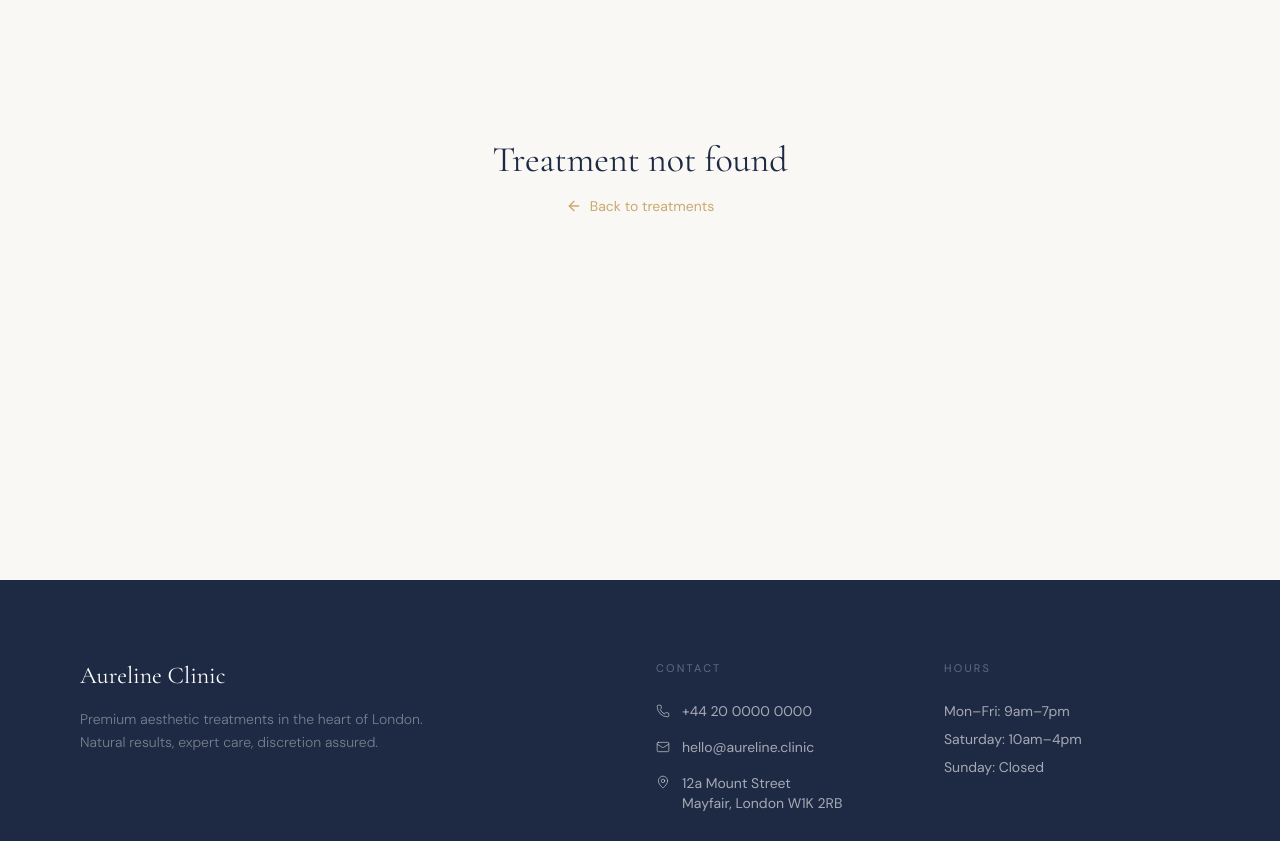
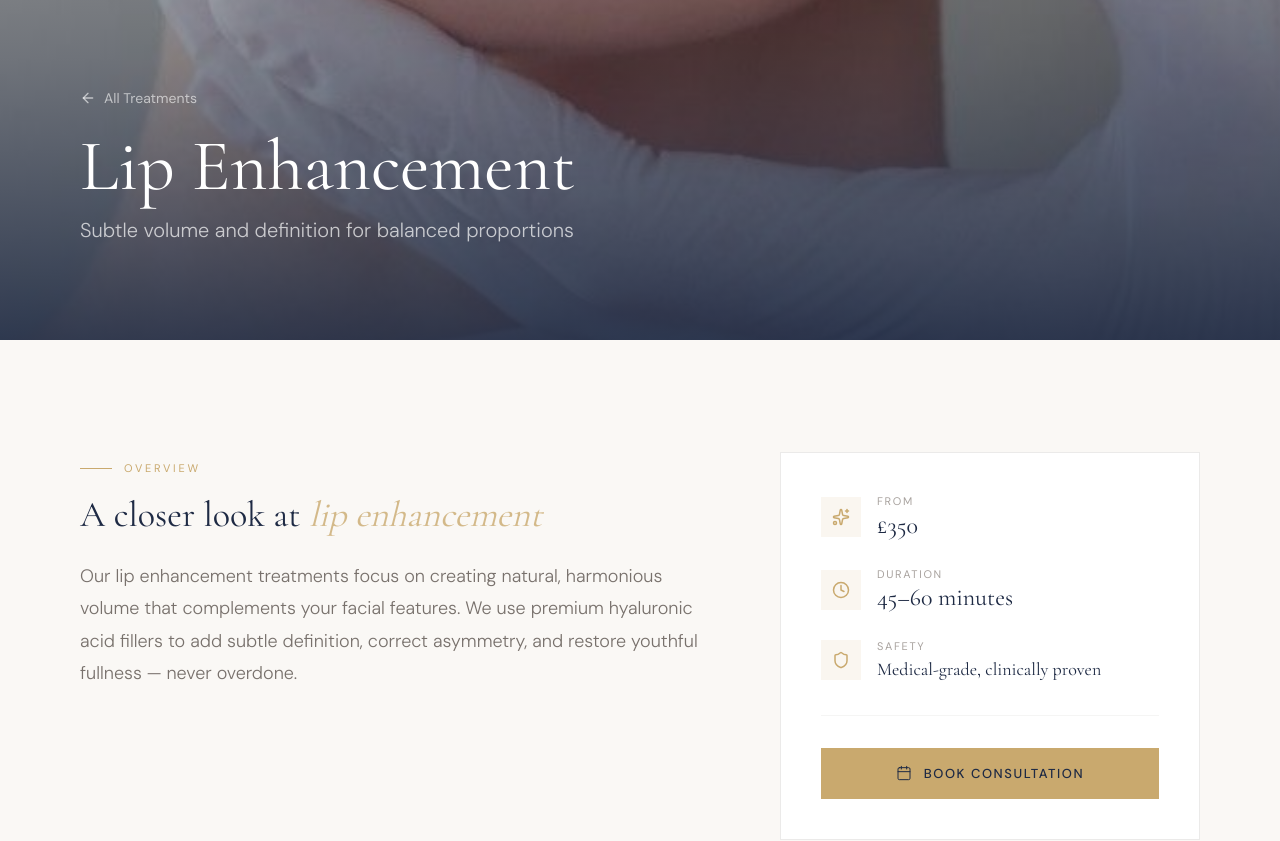
Before and after one commit to primyst/aureline, a Next.js app in the folder my-app/: page /treatments/lip-enhancement in a window 1280 px wide. Shown: the part 220-1061 px from the top of the page. Built offline with nearby package versions, Linux system fonts and the light colour scheme.

Commit message:
Update page.tsx

```diff
--- a/my-app/app/treatments/[slug]/page.tsx
+++ b/my-app/app/treatments/[slug]/page.tsx
@@ -80,7 +80,7 @@ const treatmentsData: Record<string, TreatmentData> = {
       },
     ],
   },
-  "lip-fillers": {
+  "lip-enhancement": {
     slug: "lip-enhancement",
     title: "Lip Enhancement",
     subtitle: "Subtle volume and definition for balanced proportions",
@@ -593,7 +593,7 @@ export default function TreatmentPage() {
 
                 <div className="mt-8 pt-8 border-t border-stone-100">
                   <Link
-                    href="/consultation"
+                    href={`/consultation?treatment=${treatment.slug}`}
                     className="group flex items-center justify-center gap-3 w-full py-4 bg-[#C9A96E] text-[#1E2A44] text-[13px] uppercase tracking-[0.12em] font-sans font-medium transition-all duration-300 hover:bg-[#B8985E]"
                   >
                     <Calendar size={16} strokeWidth={1.5} />
```
